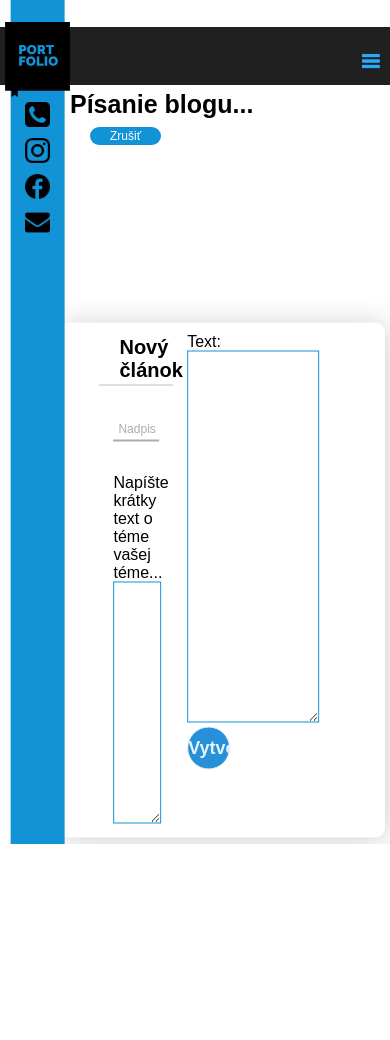
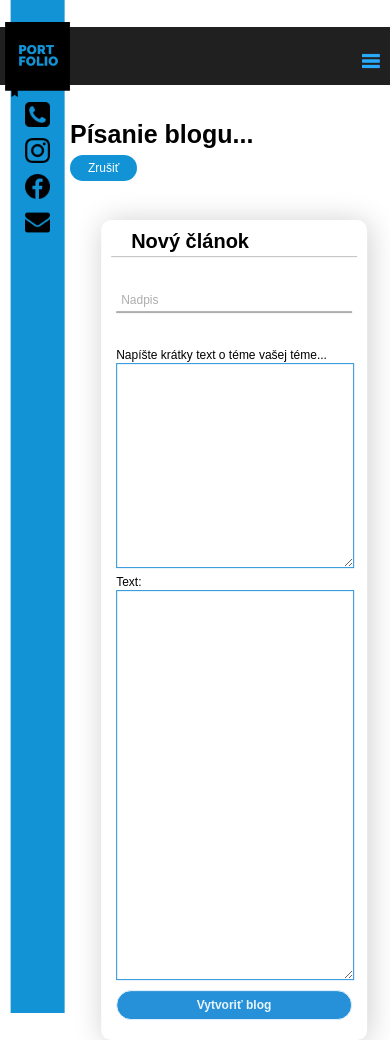
Before and after one commit to zuzixis/VAII_Portfolio, a PHP site: page /html/create-new-blog.html in a window 390 px wide. Before the commit the page ends 844 px from the top, so only its background shows below. Run offline with PHP 8.4, Linux system fonts and the light colour scheme.

Commit message:
Nový článok + valídnosť + reponovaný dizajn

```diff
--- a/css/style.css
+++ b/css/style.css
@@ -385,7 +385,6 @@ footer{
     position: absolute;
     top: 550px;
     left: 57%;
-    transform: translate(-50%,-50%);
     width: 63%;
     border-radius: 10px;
     font-family: sans-serif;
@@ -402,6 +401,7 @@ footer{
 
 .blog-body-create .center .left-side{
     width: 30%;
+
 }
 
 .blog-body-create .center .right-side{
@@ -412,23 +412,28 @@ footer{
     display: flex;
     margin: 30px 0 0 0;
     flex-wrap: wrap;
-    padding: 10px 40px;
+    padding: 10px 10px;
 }
 
 .blog-body-create .center form {
-    padding: 0 14px;
+    padding: 0 5px;
+}
+
+.blog-body-create section {
+    margin-left: 25%;
 }
 
 
 #create-short-text{
     width: 100%;
-    border-color: #1193D6;
+    border-color: #2691d9;
+    height: 24vh;
 }
 
 #create-blog-text{
-    width: 90%;
-    border-color: #1193D6;
-    height: 370px;
+    width: 100%;
+    border-color: #2691d9;
+    height: 46vh;
 }
 
 textarea{
@@ -438,18 +443,15 @@ textarea{
 
 .blog-body-create label{
     font-family: "Bahnschrift Condensed",sans-serif;
-    font-size: 16px;
+    font-size: 15px;
     margin-right: 50%;
 }
 
 .blog-body-create input[type="submit"] {
-    width: 30%;
-    height: 43px;
-    font-size: 18px;
-    font-weight: 700;
-    cursor: pointer;
-    outline: none;
-    right: 0;
+    width: 179px;
+    height: 38px;
+    font-size: 16px;
+    margin-top: 13px;
 }
 
 /*=============================================================================*/
@@ -771,6 +773,10 @@ input[type="submit"]{
         margin-left: 260px;
     }
 
+    .blog-body-create section {
+        margin-left: 25%;
+    }
+
     .box{
         width: 90%;
     }
@@ -880,87 +886,59 @@ input[type="submit"]{
         height: 70px;
     }
 
-    /*PRIHLASOVANIE*/
-    .center{
-        width: 300px;
-        left:58%;
+    /*PÍSANIE BLOGU*/
+    .blog-body-create h1{
+        font-size: 27px;
     }
 
-    /*==PROFIL===*/
-    .header-profil{
-        padding-top:60px;
-    }
-    .header-profil img{
-        width: 100px;
-        height: 100px;
+    .blog-body-create #btn-new-blog{
+        font-size: 13px;
+        padding: 7px 20px;
+        margin-top: 150px;
     }
 
-    .header-title{
+    .blog-body-create li{
+        margin:12px 0;
+        padding: 0;
+    }
+
+    .blog-body-create .center{
+        top: 655px;
+        left: 60%;
+        margin: 0;
+    }
+
+    .blog-body-create .center {
+        display: block;
+    }
+
+    .blog-body-create .center .left-side {
+        width: 100%;
+    }
+
+    .blog-body-create .center .right-side {
+        width: 100%;
+    }
+
+    .blog-body-create h1{
         padding-top: 10px;
     }
 
-    .contact li {
-        font-size: 13px;
+    .blog-body-create #first-section{
+        margin-top:120px;
     }
 
-    .header-title h1{
-        font-size: 30px;
+    .blog-body-create input[type="submit"] {
+        width: 100%;
+        height: 30px;
+        font-size: 12px;
+        margin-top: 6px;
+        margin-bottom: 10px;
     }
 
-    .skill-icons{
-        width: 40px;
-        height: auto;
-    }
-
-    .contact img{
-        width: 15px;
-    }
-
-    .p-subtitles {
-        font-size: 25px;
-    }
-
-    .profil-info p{
-        font-size: 15px;
-    }
-
-    .profil-blogs li{
-        font-size: 15px;
-    }
-
-    .grid{
-        margin: 10px 0 0 0;
-    }
-
-    .grid-item{
-        min-width: 200px;
-        min-height: 200px;
-        max-width: 400px;
-        flex: 0 0 20%;
-        padding: 7px;
-    }
-
-    .detail-grid-item{
-        text-align: center;
-        width: 100%;
-        font-family: Arial, sans-serif;
-        font-size: 12px;
-    }
-
-    /*PORTFOLIA*/
-    .portfolio-page #first-section{
-        margin-top: 165px;
-    }
-    .portfolio-page h1{
-        font-size: 35px;
-    }
-
-    .portfolio-page h3{
-        font-size: 15px;
-    }
-
-    .portfolio-page .grid-item{
-        margin: 10px 0;
+    .blog-body-create label {
+        font-size: 14px;
+        margin-right: 15%;
     }
 
     /*REGISTRÁCIA*/
@@ -994,6 +972,27 @@ input[type="submit"]{
         padding-left: 12px;
     }
 
+    /*PRIHLASOVANIE*/
+    .center{
+        width: 300px;
+        left:58%;
+    }
+
+    /*PORTFOLIA*/
+    .portfolio-page #first-section{
+        margin-top: 165px;
+    }
+    .portfolio-page h1{
+        font-size: 35px;
+    }
+
+    .portfolio-page h3{
+        font-size: 15px;
+    }
+
+    .portfolio-page .grid-item{
+        margin: 10px 0;
+    }
 
 }
 
@@ -1312,6 +1311,45 @@ input[type="submit"]{
         margin-top: 54px;
     }
 
+    /*PÍSANIE BLOGU*/
+    .blog-body-create h1{
+        font-size: 25px;
+    }
+
+    .blog-body-create #btn-new-blog{
+        font-size: 12px;
+        padding: 6px 18px;
+        margin-top: 150px;
+    }
+
+    .blog-body-create li{
+        margin:12px 0;
+        padding: 0;
+    }
+
+    .blog-body-create .center{
+        top: 630px;
+    }
+
+
+    .blog-body-create h1{
+        padding-top: 0;
+    }
+
+    .blog-body-create #first-section{
+        margin-top:120px;
+    }
+
+    .blog-body-create label {
+        font-size: 12px;
+        margin-right: 10%;
+    }
+
+    textarea {
+        font-family: Arial,sans-serif;
+        font-size: 12px;
+    }
+
+
 }
-
 /*=======================================================================*/
--- a/html/create-new-blog.html
+++ b/html/create-new-blog.html
@@ -90,7 +90,7 @@
       <div class="right-side">
         <form>
           <div>
-            <span><label for="create-blog-text">Text:</label></span>
+            <label for="create-blog-text">Text:</label>
             <textarea id="create-blog-text"  rows="10" cols="10">
             </textarea>
           </div>
```
